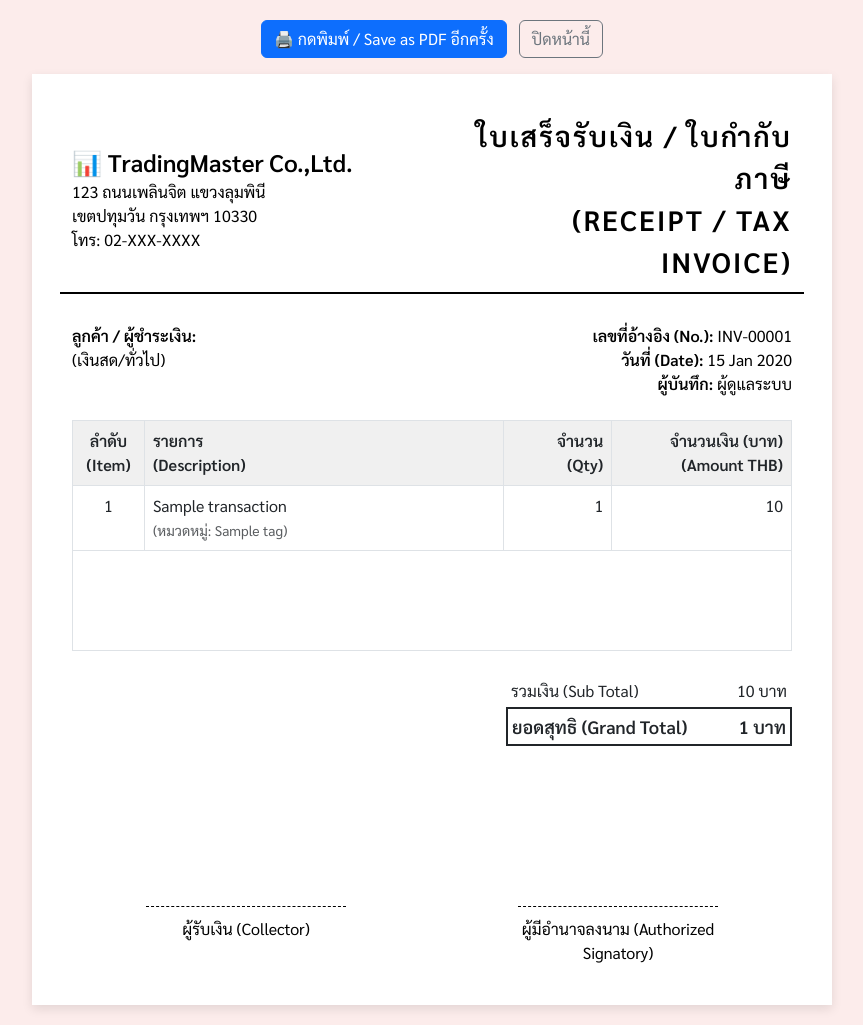
After one commit to vorasit/TradingApp, a Django app: template templates/finance/invoice_pdf.html in a window 1280 px wide. The commit adds this page. Shown: the whole page, without its empty margins (208-1071 px from the left). Run offline with Django 3.2, Linux system fonts and the light colour scheme; the template is opened without the code that fills it: most values are stand-ins (such as "Sample title", 1, 10 or a date in 2020).

Commit message:
chart search tag pdf
1. 📊 **กราฟแท่ง (Chart.js):** บนหน้า Dashboard มีกราฟแท่งสรุปสัดส่วน "รายรับ (สีเขียว)" เทียบกับ "รายจ่าย (สีแดง)" ให้เห็นชัดๆ ตามกรอบเวลาที่คุณกรองข้อมูล
2. 🔎 **ช่องค้นหา (Search):** ระบบสามารถค้นหาเจาะจงเฉพาะชื่อบิลหรือแท็กได้แล้ว
3. 🏷️ **หมวดหมู่ย่อย (Tag):** เวลากดแก้ไข/เพิ่มรายการ จะมีช่องพิมพ์ชื่อแท็ก สามารถแยกหมวดหมู่ได้แบบอิสระ
4. 📸 **อัปโหลดสลิปใบเสร็จ:** แนบไฟล์รูปหรือ PDF เข้ากับรายการซื้อ/ขายได้เลย และพอกลับมาหน้าตาราง จะมีปุ่ม **"📄 ดูเอกสาร"** โผล่มาให้กดดูไฟล์ย้อนหลังได้สบายๆ
5. 🖨️ **ออกใบเสร็จ PDF:** สำหรับรายการประเภท **'ขายสินค้า (SELL)' หรือ 'รายรับ (INCOME)'** ในตารางจะมีปุ่มไอคอนรูปเครื่องปริ้นเตอร์ (🖨️) โผล่ขึ้นมา เมื่อกดปุ๊บ ระบบจะสร้างหน้าใบเสร็จสวยๆ ขึ้นมาและเด้งหน้าจอโหลดแบบ PDF ให้ทันทีแบบรวดเร็วครับ!

```diff
--- a/finance/models.py
+++ b/finance/models.py
@@ -15,6 +15,8 @@ class Transaction(models.Model):
     has_vat = models.BooleanField(default=False, verbose_name="คิด VAT 7%")
     vat_amount = models.DecimalField(max_digits=12, decimal_places=2, default=0, verbose_name="ยอด VAT")
     total_price = models.DecimalField(max_digits=12, decimal_places=2, default=0, verbose_name="ยอดสุทธิ (รวม VAT)")
+    tag = models.CharField(max_length=100, blank=True, null=True, verbose_name="แท็ก/หมวดหมู่ย่อย")
+    receipt_file = models.FileField(upload_to='receipts/', blank=True, null=True, verbose_name="ไฟล์สลิป/ใบเสร็จ")
     date = models.DateField(verbose_name="วันที่ทำรายการ")
     created_at = models.DateTimeField(auto_now_add=True)
 
--- a/finance/urls.py
+++ b/finance/urls.py
@@ -8,4 +8,5 @@ urlpatterns = [
     path('delete/<int:transaction_id>/', views.delete_transaction, name='delete_transaction'),
     path('export/csv/', views.export_csv, name='export_csv'),
     path('export/json/', views.export_json, name='export_json'),
+    path('invoice/<int:transaction_id>/', views.print_invoice, name='print_invoice'),
 ]
--- a/templates/finance/base.html
+++ b/templates/finance/base.html
@@ -6,6 +6,8 @@
     <title>Trading System Dashboard</title>
     <link href="https://cdn.jsdelivr.net/npm/bootstrap@5.3.0/dist/css/bootstrap.min.css" rel="stylesheet">
     <link href="https://fonts.googleapis.com/css2?family=Prompt:wght@300;400;500;600&display=swap" rel="stylesheet">
+    <!-- Chart.js -->
+    <script src="https://cdn.jsdelivr.net/npm/chart.js"></script>
     <style>
         :root {
             --my-bg: #f8fafc;
--- /dev/null
+++ b/templates/finance/invoice_pdf.html
@@ -0,0 +1,131 @@
+{% load humanize %}
+<!DOCTYPE html>
+<html lang="th">
+<head>
+    <meta charset="UTF-8">
+    <title>ใบเสร็จรับเงิน (Receipt) - {{ transaction.title }}</title>
+    <link href="https://cdn.jsdelivr.net/npm/bootstrap@5.3.0/dist/css/bootstrap.min.css" rel="stylesheet">
+    <link href="https://fonts.googleapis.com/css2?family=Sarabun:wght@400;600&display=swap" rel="stylesheet">
+    <style>
+        body {
+            font-family: 'Sarabun', sans-serif;
+            background-color: #fceceb; /* Soft bg for screen viewing */
+            margin: 0;
+            padding: 20px;
+            color: #000;
+        }
+        .page {
+            max-width: 800px;
+            margin: 0 auto;
+            background: #fff;
+            padding: 40px;
+            box-shadow: 0 4px 10px rgba(0,0,0,0.1);
+        }
+        @media print {
+            body { background: #fff; padding: 0; }
+            .page { box-shadow: none; max-width: 100%; width: 100%; padding: 0; margin: 0; }
+            .no-print { display: none !important; }
+        }
+        .header { border-bottom: 2px solid #000; padding-bottom: 10px; margin-bottom: 30px; }
+        .logo-placeholder { font-size: 24px; font-weight: bold; }
+        .invoice-title { font-size: 28px; font-weight: bold; letter-spacing: 2px; text-align: right; }
+        .table th { background-color: #f0f0f0 !important; -webkit-print-color-adjust: exact; }
+        .total-row { font-size: 18px; font-weight: bold; }
+        .signature-box { border-top: 1px dashed #000; display: inline-block; width: 200px; text-align: center; margin-top: 80px; padding-top: 10px; }
+    </style>
+</head>
+<body onload="window.print()">
+
+    <div class="text-center no-print mb-3">
+        <button onclick="window.print()" class="btn btn-primary d-inline-flex align-items-center gap-2">
+            🖨️ กดพิมพ์ / Save as PDF อีกครั้ง
+        </button>
+        <button onclick="window.close()" class="btn btn-outline-secondary ms-2">ปิดหน้านี้</button>
+    </div>
+
+    <div class="page">
+        <div class="row header align-items-center">
+            <div class="col-6">
+                <div class="logo-placeholder">📊 TradingMaster Co.,Ltd.</div>
+                <div>123 ถนนเพลินจิต แขวงลุมพินี<br>เขตปทุมวัน กรุงเทพฯ 10330<br>โทร: 02-XXX-XXXX</div>
+            </div>
+            <div class="col-6 text-end">
+                <div class="invoice-title">ใบเสร็จรับเงิน / ใบกำกับภาษี<br>(RECEIPT / TAX INVOICE)</div>
+            </div>
+        </div>
+
+        <div class="row mb-4">
+            <div class="col-6">
+                <strong>ลูกค้า / ผู้ชำระเงิน:</strong><br>
+                <span>(เงินสด/ทั่วไป)</span>
+            </div>
+            <div class="col-6 text-end">
+                <strong>เลขที่อ้างอิง (No.):</strong> INV-{{ transaction.id|stringformat:"05d" }}<br>
+                <strong>วันที่ (Date):</strong> {{ transaction.date|date:"d M Y" }}<br>
+                <strong>ผู้บันทึก:</strong> ผู้ดูแลระบบ
+            </div>
+        </div>
+
+        <table class="table table-bordered mb-4">
+            <thead>
+                <tr>
+                    <th style="width: 10%; text-align: center;">ลำดับ<br>(Item)</th>
+                    <th style="width: 50%;">รายการ<br>(Description)</th>
+                    <th style="width: 15%; text-align: right;">จำนวน<br>(Qty)</th>
+                    <th style="width: 25%; text-align: right;">จำนวนเงิน (บาท)<br>(Amount THB)</th>
+                </tr>
+            </thead>
+            <tbody>
+                <tr>
+                    <td class="text-center">1</td>
+                    <td>
+                        {{ transaction.title }}
+                        {% if transaction.tag %}
+                        <br><small class="text-muted">(หมวดหมู่: {{ transaction.tag }})</small>
+                        {% endif %}
+                    </td>
+                    <td class="text-end">1</td>
+                    <td class="text-end">{{ transaction.price|intcomma }}</td>
+                </tr>
+                <!-- Spacer rows if needed -->
+                <tr><td colspan="4" style="height: 100px; border-bottom: 0;"></td></tr>
+            </tbody>
+        </table>
+
+        <div class="row justify-content-end mb-4">
+            <div class="col-6 col-md-5">
+                <table class="table table-sm table-borderless">
+                    <tr>
+                        <td>รวมเงิน (Sub Total)</td>
+                        <td class="text-end">{{ transaction.price|intcomma }} บาท</td>
+                    </tr>
+                    {% if transaction.has_vat %}
+                    <tr>
+                        <td>ภาษีมูลค่าเพิ่ม 7% (VAT)</td>
+                        <td class="text-end">{{ transaction.vat_amount|intcomma }} บาท</td>
+                    </tr>
+                    {% endif %}
+                    <tr class="total-row border-top border-bottom border-2 border-dark">
+                        <td>ยอดสุทธิ (Grand Total)</td>
+                        <td class="text-end">{{ transaction.total_price|intcomma }} บาท</td>
+                    </tr>
+                </table>
+            </div>
+        </div>
+
+        <div class="row mt-5 pt-3">
+            <div class="col-6 text-center">
+                <div class="signature-box">
+                    ผู้รับเงิน (Collector)
+                </div>
+            </div>
+            <div class="col-6 text-center">
+                <div class="signature-box">
+                    ผู้มีอำนาจลงนาม (Authorized Signatory)
+                </div>
+            </div>
+        </div>
+    </div>
+
+</body>
+</html>
--- a/trading_system/settings.py
+++ b/trading_system/settings.py
@@ -128,3 +128,7 @@ DEFAULT_AUTO_FIELD = 'django.db.models.BigAutoField'
 
 LOGIN_REDIRECT_URL = '/'
 LOGOUT_REDIRECT_URL = '/accounts/login/'
+
+# Media files (Uploads)
+MEDIA_URL = '/media/'
+MEDIA_ROOT = BASE_DIR / 'media'
--- a/trading_system/urls.py
+++ b/trading_system/urls.py
@@ -15,9 +15,14 @@ Including another URLconf
 """
 from django.contrib import admin
 from django.urls import path, include
+from django.conf import settings
+from django.conf.urls.static import static
 
 urlpatterns = [
     path('admin/', admin.site.urls),
     path('', include('finance.urls')),
     path('accounts/', include('django.contrib.auth.urls')),
 ]
+
+if settings.DEBUG:
+    urlpatterns += static(settings.MEDIA_URL, document_root=settings.MEDIA_ROOT)
```
Also changed, not shown: finance/views.py (+30 -2 lines), templates/finance/dashboard.html (+68 -3 lines), templates/finance/transaction_form.html (+14 -1 lines), db.sqlite3, finance/migrations/0002_auto_20260414_1420.py (added).
